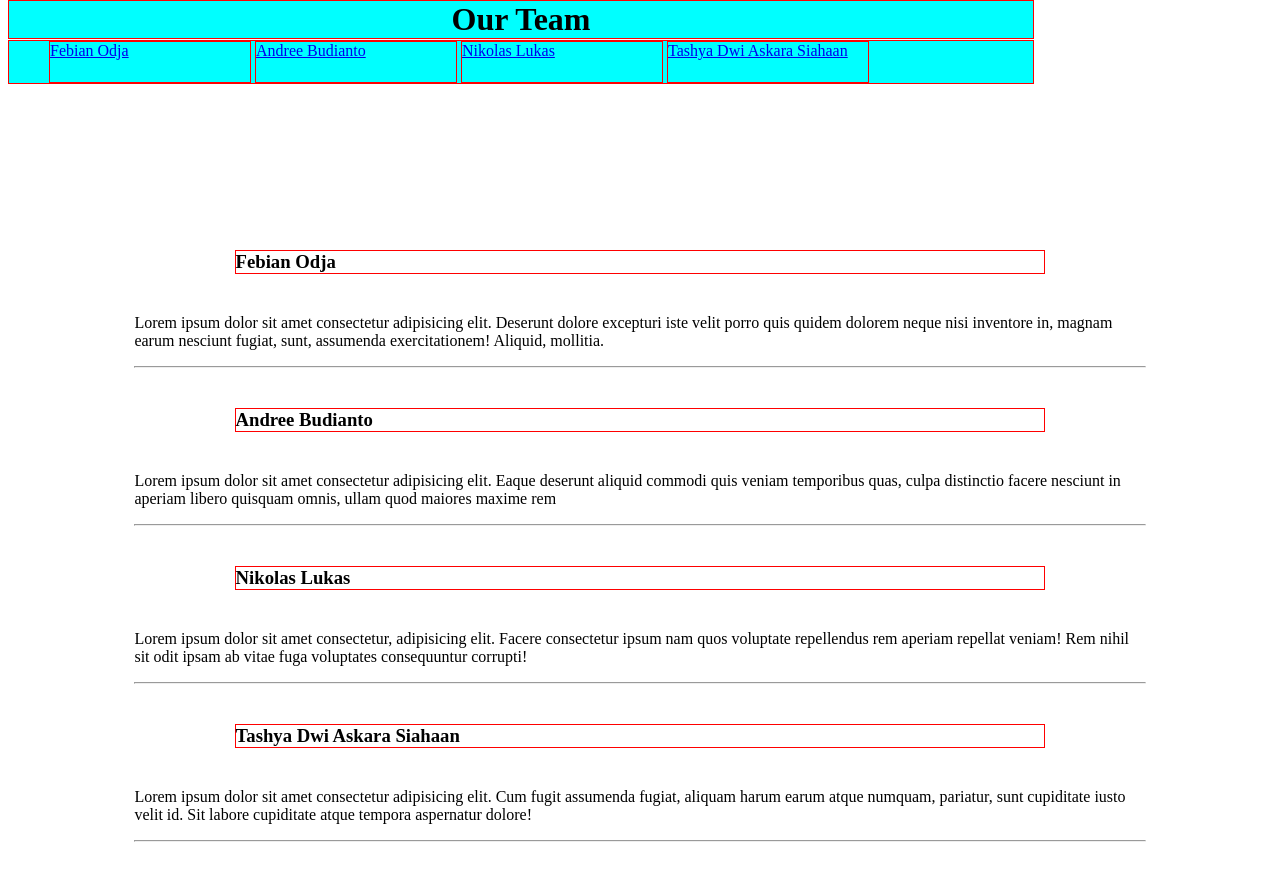
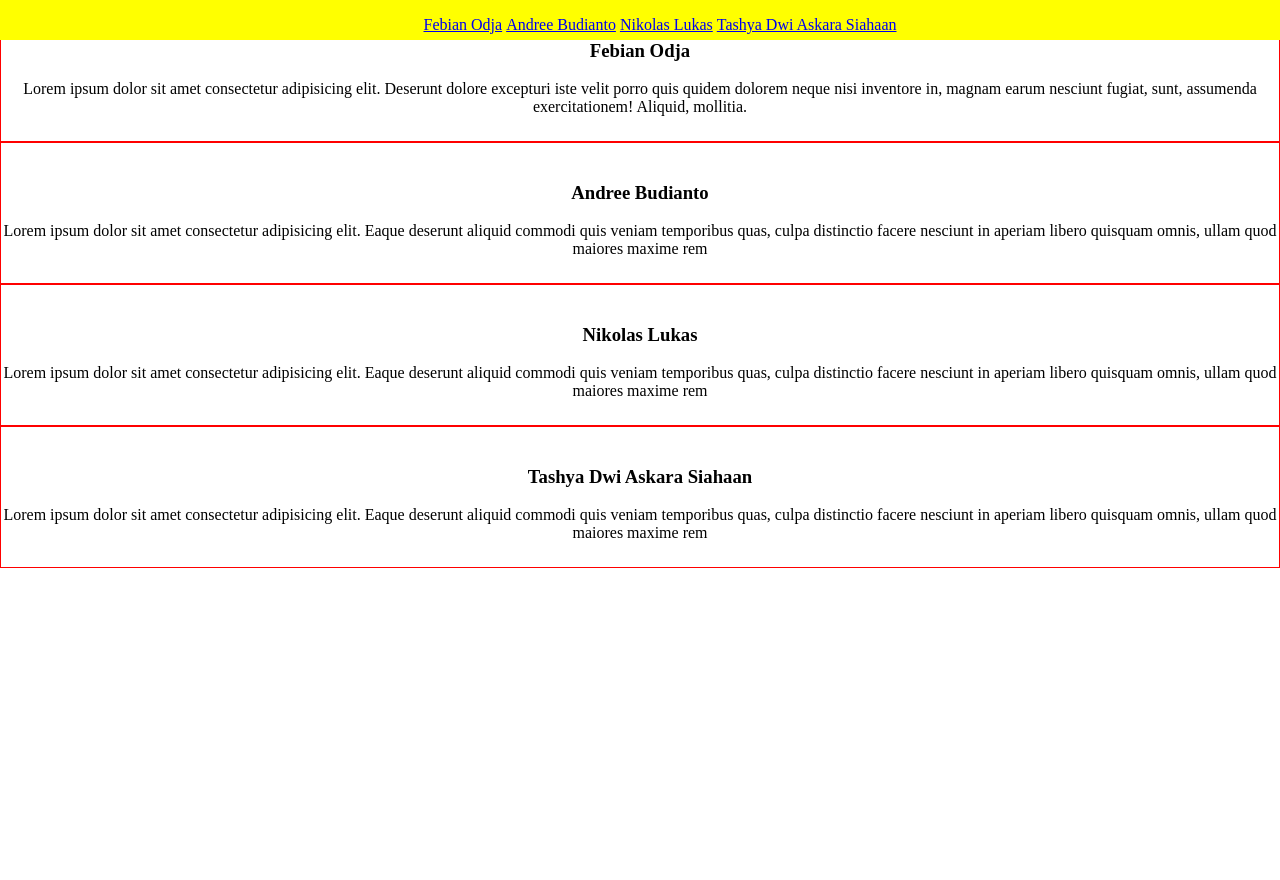
Before and after one commit to andreebudianto/Group-project1, a plain HTML site: page Our Team.html in a window 1280 px wide. Shown: the top 880 px of the page. Drawn offline with Linux system fonts and the light colour scheme.

Commit message:
Tasya: Ubah bagian Our Team

```diff
--- a/Our Team.css
+++ b/Our Team.css
@@ -1,46 +1,33 @@
-h1 {
-    position: fixed;
-    width: 80%;
-    border: solid 1px red;
-    z-index: 10;
-    background-color: aqua;
-    top: 0;
+body {
+    height: 300vh;
     text-align: center;
-    margin: 0 auto;
+    width: 100%;
+    padding: 0px;
+    margin: 0px;
   }
 
-
-nav {
+  .header {
+    height: 40px;
+    width: 100%;
+    background-color: yellow;
     position: fixed;
-    width: 80%;
-    top: 40px;
-    border: solid red 1px;
-    z-index: 10;
-    background-color: aqua;
+    top: 0;
   }
 
-ul {
-    margin: 0 auto;
+  li{
+      display: inline-block;
   }
 
-li {
-    display: inline-block;
-    width: 200px;
-    height: 40px;
-    border: solid 1px red;
-    list-style: none;
+  .main div {
+    height: 100px;
   }
 
-.personil {
-    margin: 40px auto;
-    border: solid 1px red;
-    width: 80%;
+  .main2 {
+    height: 100px;
   }
 
-.profil {
-    margin: 200px auto;
-    position: relative;
-    top: 50px;
-    width: 80%;
-
+  .personil{
+    height: 100px;
+    border: 1px solid red;
+    padding: 20px 0;
   }
--- a/Our Team.html
+++ b/Our Team.html
@@ -8,33 +8,39 @@
     <link rel="stylesheet" href="Our Team.css" type="text/css">
 </head>
 <body>
-    <div>
-    <h1>Our Team</h1>
-        <nav>
-            <ul>
+    <div class="header">
+        <ul>
             <li><a href="#febian">Febian Odja</a></li>
             <li><a href="#andree">Andree Budianto</a></li>
             <li><a href="#nikolas">Nikolas Lukas</a></li>
             <li><a href="#tasya">Tashya Dwi Askara Siahaan</a></li>
-            </ul>
-        </nav>
+        </ul>
     </div>
-        <div class="profil">
-                <h3 class="personil" id="febian">Febian Odja</h3>
-                <p>Lorem ipsum dolor sit amet consectetur adipisicing elit. Deserunt dolore excepturi iste velit porro quis quidem dolorem neque nisi inventore in, magnam earum nesciunt fugiat, sunt, assumenda exercitationem! Aliquid, mollitia.</p> <hr>
 
-                <h3 class="personil" id="andree">Andree Budianto</h3>
-                <p>Lorem ipsum dolor sit amet consectetur adipisicing elit. Eaque deserunt aliquid commodi quis veniam temporibus quas, culpa distinctio facere nesciunt in aperiam libero quisquam omnis, ullam quod maiores maxime rem</p> <hr>
-
-                <h3 class="personil" id="nikolas">Nikolas Lukas</h3>
-                <p>Lorem ipsum dolor sit amet consectetur, adipisicing elit. Facere consectetur ipsum nam quos voluptate repellendus rem aperiam repellat veniam! Rem nihil sit odit ipsam ab vitae fuga voluptates consequuntur corrupti!</p> <hr>
-
-                <h3 class="personil" id="tasya">Tashya Dwi Askara Siahaan</h3>
-                <p>Lorem ipsum dolor sit amet consectetur adipisicing elit. Cum fugit assumenda fugiat, aliquam harum earum atque numquam, pariatur, sunt cupiditate iusto velit id. Sit labore cupiditate atque tempora aspernatur dolore!</p> <hr>
+    <div class="personil" id="febian">
+        <div class="main2">
+            <h3>Febian Odja</h3>
+            <p>Lorem ipsum dolor sit amet consectetur adipisicing elit. Deserunt dolore excepturi iste velit porro quis quidem dolorem neque nisi inventore in, magnam earum nesciunt fugiat, sunt, assumenda exercitationem! Aliquid, mollitia.</p>
         </div>
-
-
-    </main>
+    </div>
+    <div class="personil" id="andree">
+        <div class="main2">
+            <h3>Andree Budianto</h3>
+            <p>Lorem ipsum dolor sit amet consectetur adipisicing elit. Eaque deserunt aliquid commodi quis veniam temporibus quas, culpa distinctio facere nesciunt in aperiam libero quisquam omnis, ullam quod maiores maxime rem</p>
+        </div>
+    </div>
+    <div class="personil" id="nikolas">
+        <div class="main2">
+            <h3>Nikolas Lukas</h3>
+            <p>Lorem ipsum dolor sit amet consectetur adipisicing elit. Eaque deserunt aliquid commodi quis veniam temporibus quas, culpa distinctio facere nesciunt in aperiam libero quisquam omnis, ullam quod maiores maxime rem</p>
+        </div>
+    </div>
+    <div class="personil" id="tasya">
+        <div class="main2">
+            <h3>Tashya Dwi Askara Siahaan</h3>
+            <p>Lorem ipsum dolor sit amet consectetur adipisicing elit. Eaque deserunt aliquid commodi quis veniam temporibus quas, culpa distinctio facere nesciunt in aperiam libero quisquam omnis, ullam quod maiores maxime rem</p>
+        </div>
+    </div>
 
 </body>
 </html>
```
Lines whose indentation alone changed are shown as unchanged.
